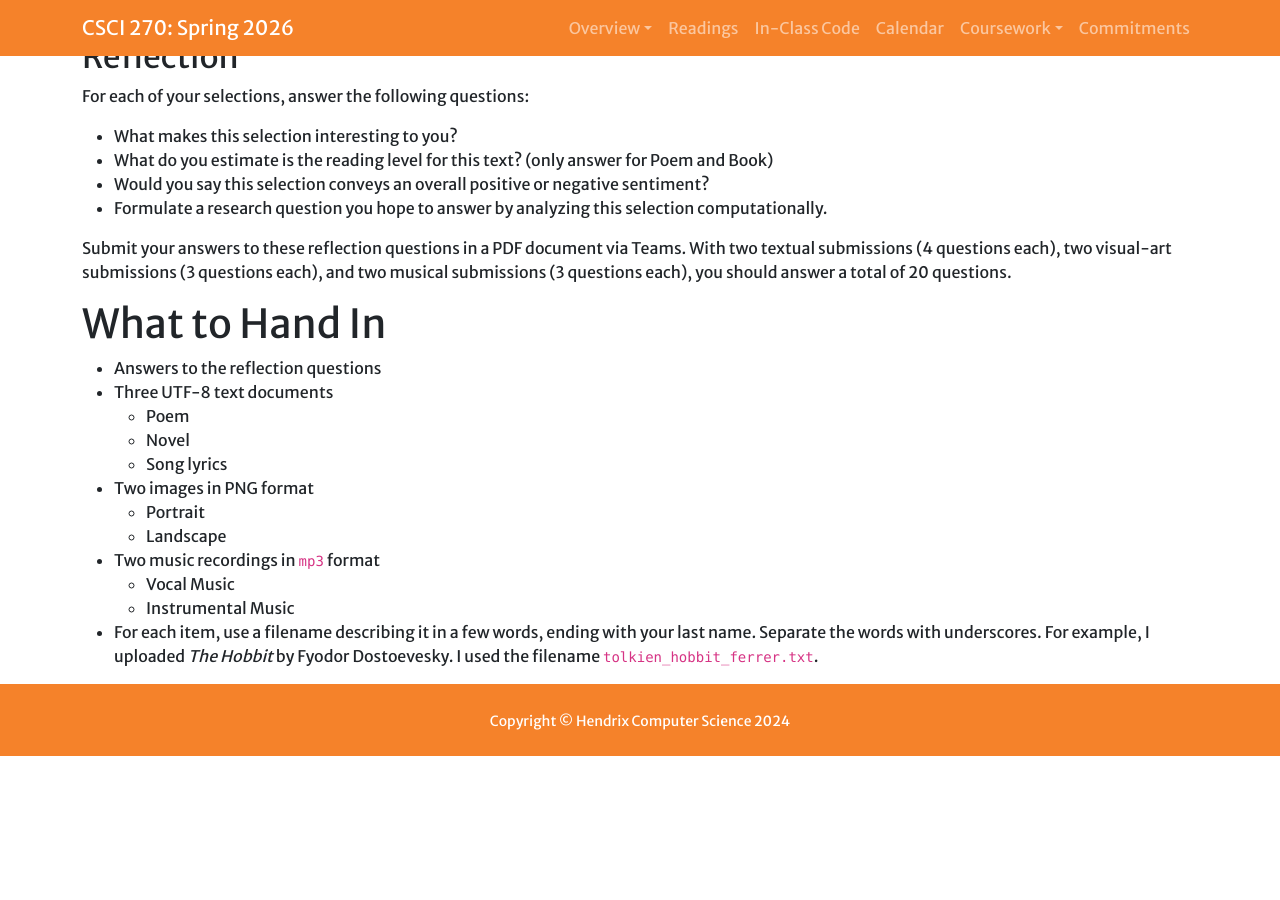
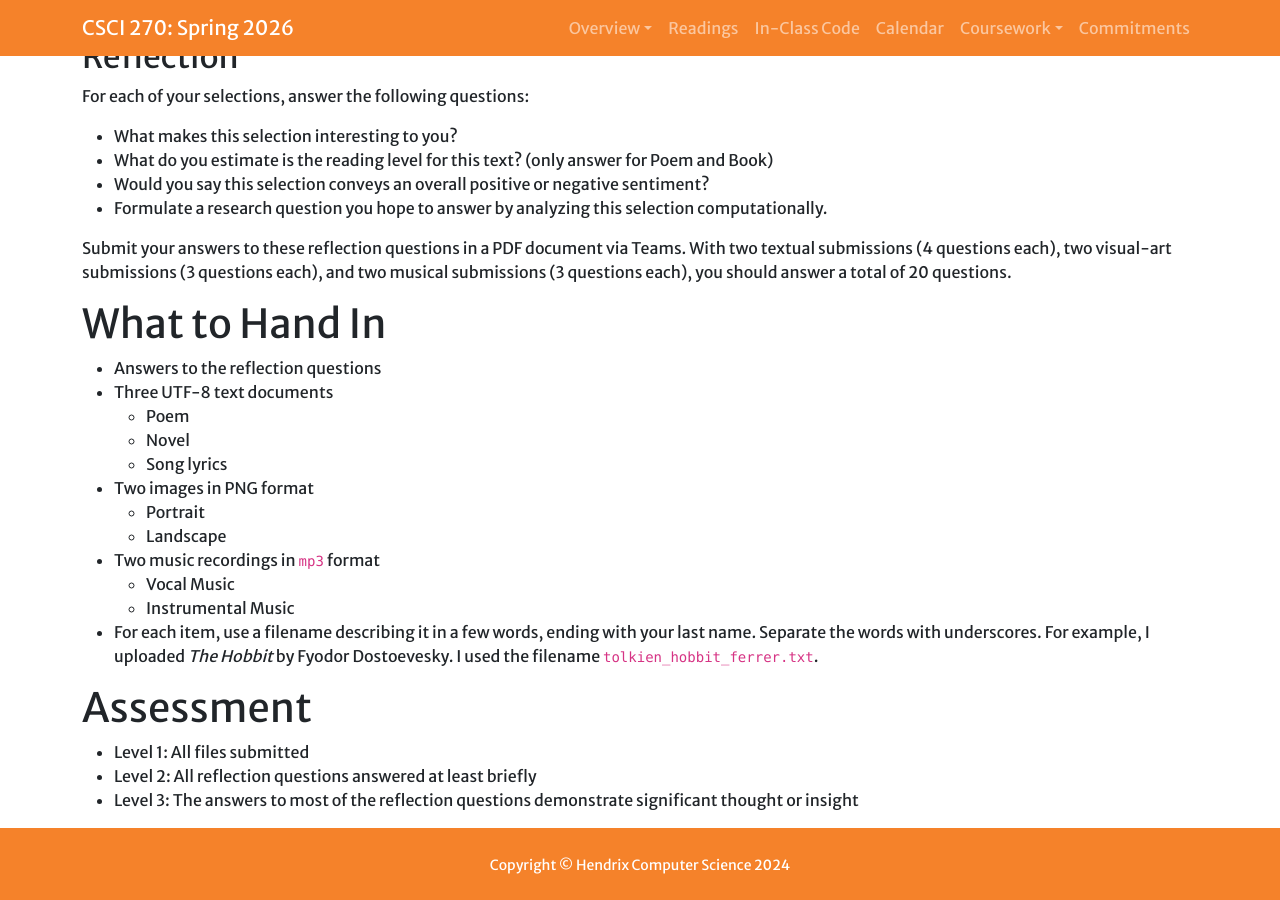
Before and after one commit to Hendrix-CS/csci270, a Jekyll site: the page built from labs/corpus.md, in a window 1280 px wide and 900 px high, scrolled down 1204 px. Built offline with Jekyll 4.4.1, drawn with Linux system fonts in a browser that asks for light colours; a script that is not in the unit is left out; our own code applies the rules of GitHub Pages for plain Markdown files; before the commit the page ends 1960 px from its top, so only the background shows below that.

Commit message:
Added Level criteria

```diff
--- a/labs/corpus.md
+++ b/labs/corpus.md
@@ -102,3 +102,8 @@ each), you should answer a total of 20 questions.
 * For each item, use a filename describing it in a few words, ending with your last name. Separate the words
     with underscores. For example, I uploaded *The Hobbit* by Fyodor Dostoevesky. I used
     the filename `tolkien_hobbit_ferrer.txt`.
+
+# Assessment
+* Level 1: All files submitted
+* Level 2: All reflection questions answered at least briefly
+* Level 3: The answers to most of the reflection questions demonstrate significant thought or insight
```
